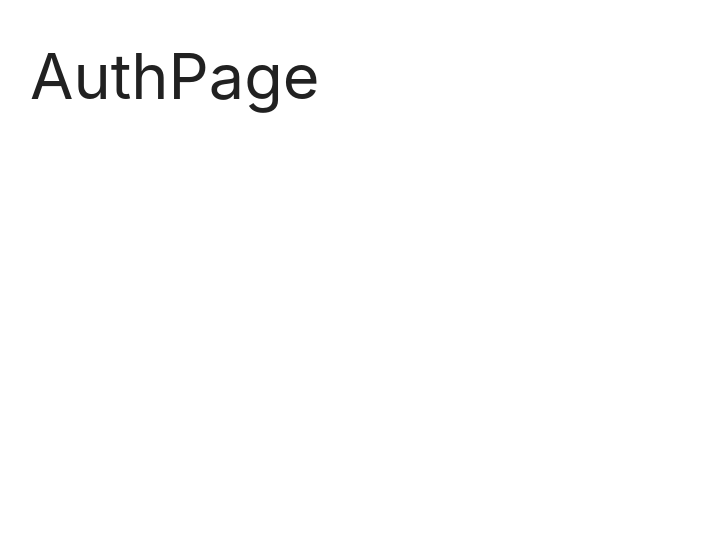
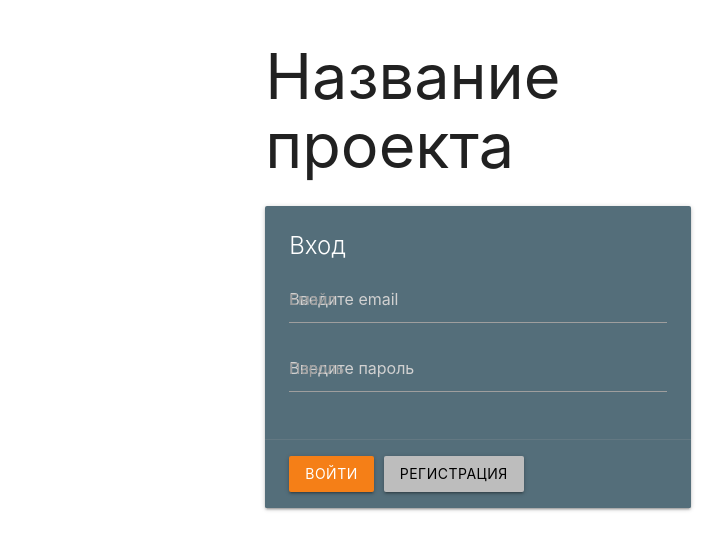
Before and after one commit to yuriyzhupikov/MERN, a React (Create React App) app in the folder client/: page / in a window 1280 px wide. Shown: the top 550 px of the page, without its empty margins (162-886 px from the left). Built offline with nearby package versions, Linux system fonts and the light colour scheme.

Commit message:
Added a login form for AuthPage

```diff
--- a/client/src/App.js
+++ b/client/src/App.js
@@ -2,7 +2,7 @@ import 'materialize-css';
 import {useRoutes} from "./routes";
 
 function App() {
-    const routes = useRoutes();
+    const routes = useRoutes(false);
     return (
         <div className="container">
             {routes}
--- a/client/src/index.css
+++ b/client/src/index.css
@@ -1 +1,19 @@
 @import "~materialize-css/dist/css/materialize.min.css";
+
+input.yellow-input {
+    border-bottom: 1px solid #ffffff!important;
+    box-shadow: 0 1px 0 0 #ffffff!important;
+}
+
+input.yellow-input + label {
+    color: #ffffff!important;
+}
+
+input.yellow-input:focus + label {
+    color: #ffeb3b!important;
+}
+
+input.yellow-input:focus {
+    border-bottom: 1px solid #ffeb3b;
+    box-shadow: 0 1px 0 0 #ffeb3b!important;
+}
--- a/client/src/pages/AuthPage.js
+++ b/client/src/pages/AuthPage.js
@@ -2,8 +2,33 @@ import React from "react";
 
 export const AuthPage = () => {
     return (
-        <div>
-            <h1>AuthPage</h1>
+        <div className="row">
+            <div className="col s6 offset-s3">
+
+                <h1>Название проекта</h1>
+                <div className="card blue-grey darken-1">
+                    <div className="card-content white-text">
+                        <span className="card-title">Вход</span>
+                        <div>
+
+                            <div className="input-field">
+                                <input placeholder="Введите email" id="email" type="text"/>
+                                <label htmlFor="email" name="email" className="yellow-input">Емайл</label>
+                            </div>
+                            <div className="input-field">
+                                <input placeholder="Введите пароль" id="password" type="password"/>
+                                <label htmlFor="password" name="password" className="yellow-input">Пароль</label>
+                            </div>
+
+                        </div>
+                    </div>
+                    <div className="card-action">
+                        <button className="btn yellow darken-4" style={{marginRight: 10}}>Войти</button>
+                        <button className="btn grey lighten-1 black-text">Регистрация</button>
+                    </div>
+                </div>
+
+            </div>
         </div>
     );
 }
--- a/client/src/routes.js
+++ b/client/src/routes.js
@@ -1,5 +1,5 @@
 import React from "react";
-import {Route, Routes, Navigate} from "react-router-dom";
+import {Route, Routes} from "react-router-dom";
 import {LinksPage} from "./pages/LinksPage";
 import {CreatePage} from "./pages/CreatePage";
 import {DetailPage} from "./pages/DetailPage";
```
